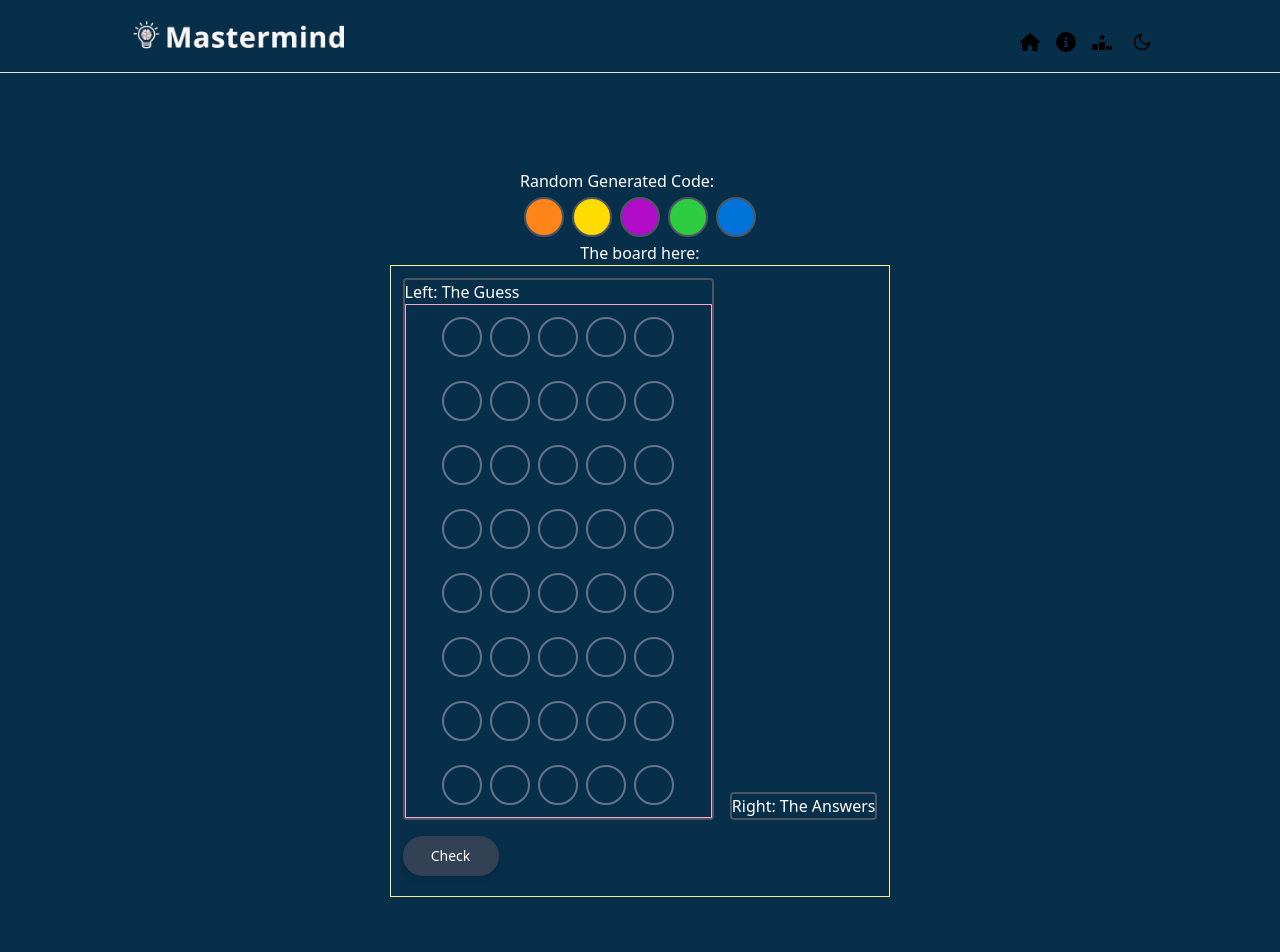
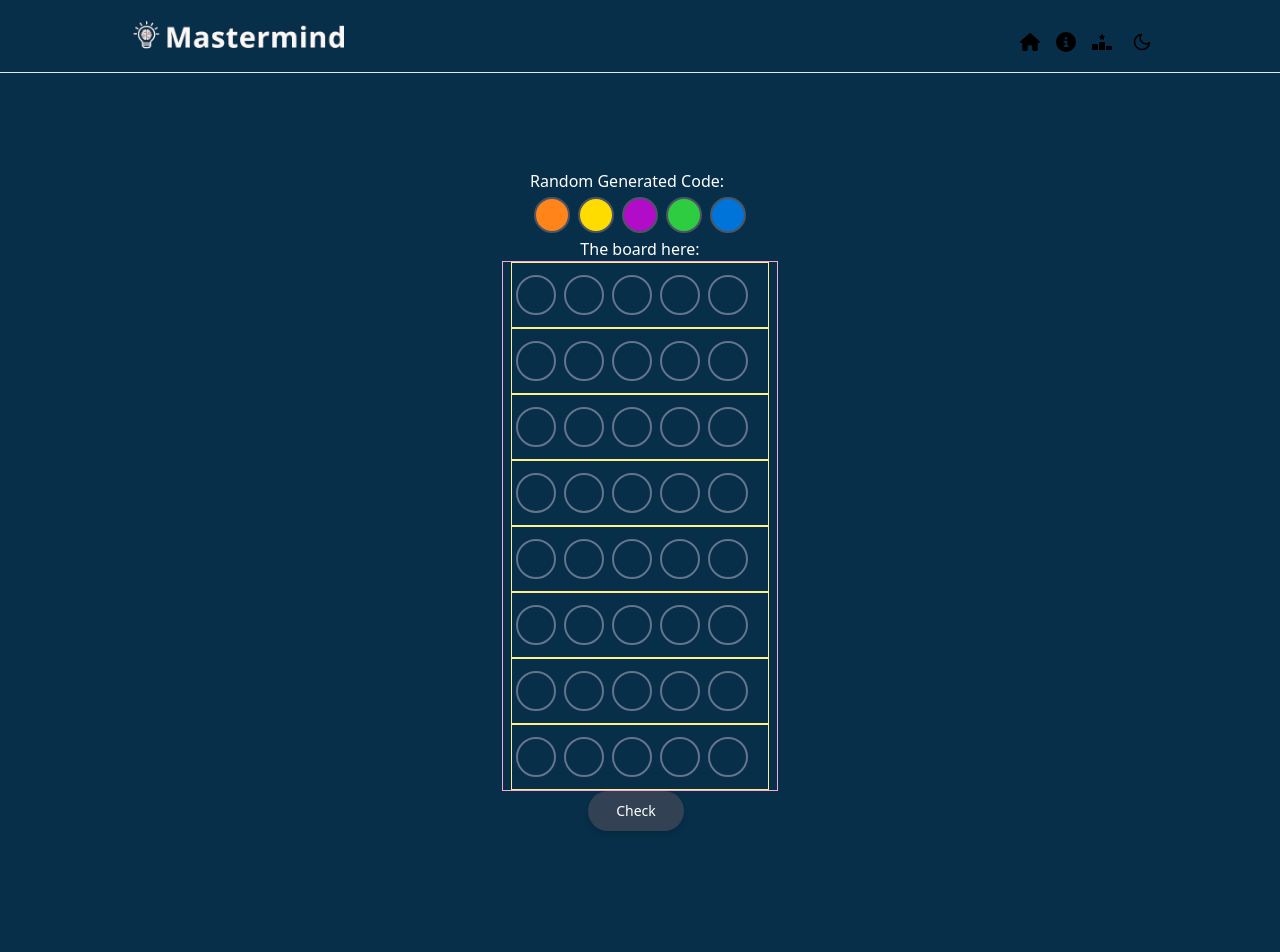
Before and after one commit to patobottos/mastermind, a Next.js app: page / in a window 1280 px wide. Shown: the top 952 px of the page. Built offline with nearby package versions, Linux system fonts and the light colour scheme.

Commit message:
8 rows of guesses and answers - without full functionality

```diff
--- a/src/components/Board.tsx
+++ b/src/components/Board.tsx
@@ -109,33 +109,33 @@ export default function Board() {
           ))}
         </div>
       </div>
-      <div></div>
 
       <h2>The board here:</h2>
-      <div className="border border-yellow-200 p-3 grid grid-cols-3 gap-4 items-end max-w-max">
-        <div className="border-2 border-gray-600 rounded col-span-2">
-          <h3>Left: The Guess</h3>
-          <div className="border border-pink-300 flex flex-col items-center">
-            {playersChances.map((item, index) => (
+
+      <div className="border border-pink-300 flex flex-col items-center px-2 sm:px-0">
+        {playersChances.map((item, index) => (
+          <div
+            key={tryNumber}
+            className="border border-yellow-200 flex justify-between gap-4 py-2 items-center"
+          >
+            <div className="col-span-2">
               <ColorButtonRow
-                key={tryNumber}
                 guessingCode={initialColorValues}
                 size="large"
                 onColorChange={(color, position) =>
                   handleColorChange(color, position)
                 }
               />
-            ))}
+            </div>
+            <div className="col-span-1">
+              <AnswerRow
+                evaluation={evaluations[evaluations.length - 1] ?? []}
+              />
+            </div>
           </div>
-        </div>
-        <div className="border-2 border-gray-600 rounded col-span-1">
-          <h3>Right: The Answers</h3>
-          <div className="flex justify-start">
-            <AnswerRow evaluation={evaluations[evaluations.length - 1] ?? []} />
-          </div>
-        </div>
-        <CheckButton onClick={handleCheckButtonClick} />
+        ))}
       </div>
+      <CheckButton onClick={handleCheckButtonClick} />
     </div>
   );
 }
--- a/src/components/Circle.tsx
+++ b/src/components/Circle.tsx
@@ -5,9 +5,9 @@ type CircleProps = {
 
 export default function Circle({ size, color }: CircleProps) {
   const sizeVariants = {
-    small: "h-5 w-5",
-    medium: "h-8 w-8",
-    large: "h-10 w-10",
+    small: "h-4 w-4",
+    medium: "h-7 w-7",
+    large: "h-9 w-9",
   };
 
   const colorVariants: { [key: string]: string } = {
--- a/src/components/ColorButton.tsx
+++ b/src/components/ColorButton.tsx
@@ -68,13 +68,13 @@ export default function ColorButton({
       : `${radioColorVariants[selectedColor]}`;
 
   return (
-    <div className='relative'>
+    <div className="relative">
       <button
         onClick={handleColorPickerToggle}
-        className={`h-10 w-10 border-2 border-slate-500 m-1 rounded-full hover:brightness-[.8] ${colorStyles} ${sizeVariants[size]}`}
+        className={`h-10 w-10 border-2 m-1 border-slate-500 rounded-full hover:brightness-[.8] ${colorStyles} ${sizeVariants[size]}`}
       ></button>
       {showColorPicker && (
-        <div className='absolute top-10 left-1/2 transform -translate-x-1/2'>
+        <div className="absolute top-10 left-1/2 transform -translate-x-1/2">
           <ColorPicker
             colors={Object.keys(radioColorVariants)}
             defaultColor={"transparent"}
--- a/src/components/ColorButtonRow.tsx
+++ b/src/components/ColorButtonRow.tsx
@@ -16,7 +16,7 @@ export default function ColorButtonRow({
   const buttonsRemaining = CODE_LENGTH - guessingCode.length;
 
   return (
-    <div className="flex my-2">
+    <div className="flex">
       {guessingCode.map((item, index) => (
         <ColorButton
           key={index}
```
